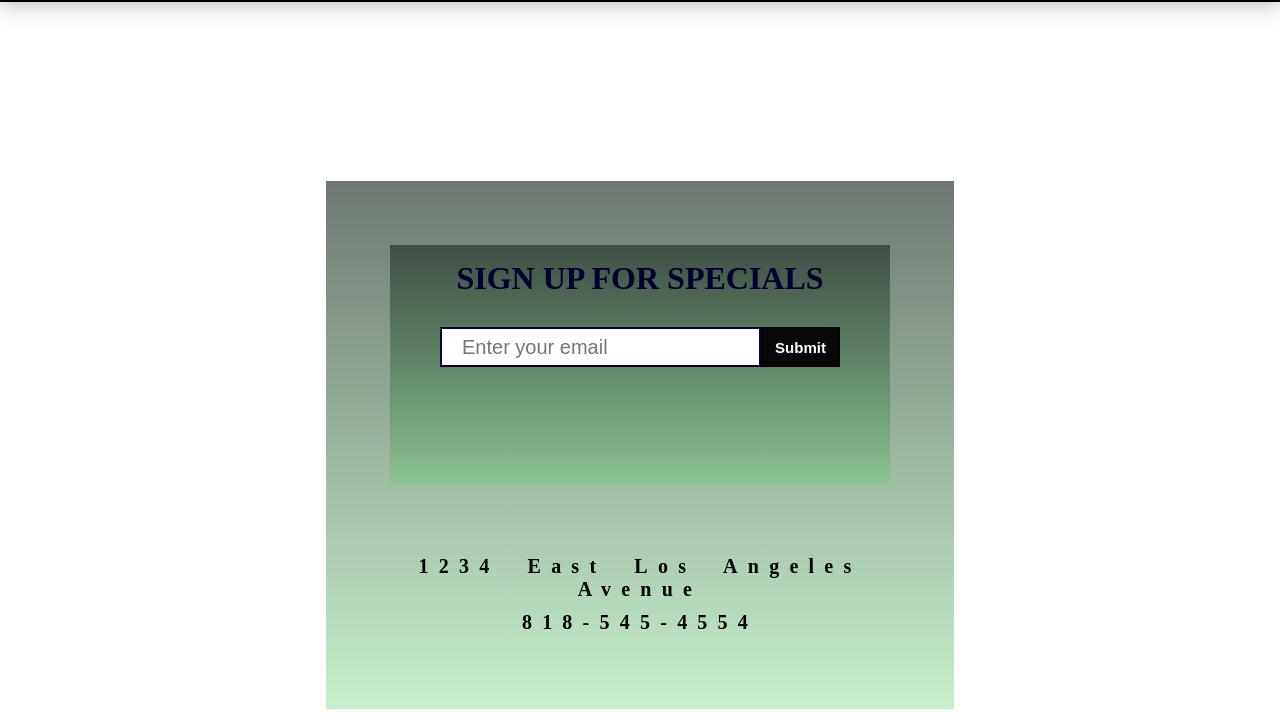
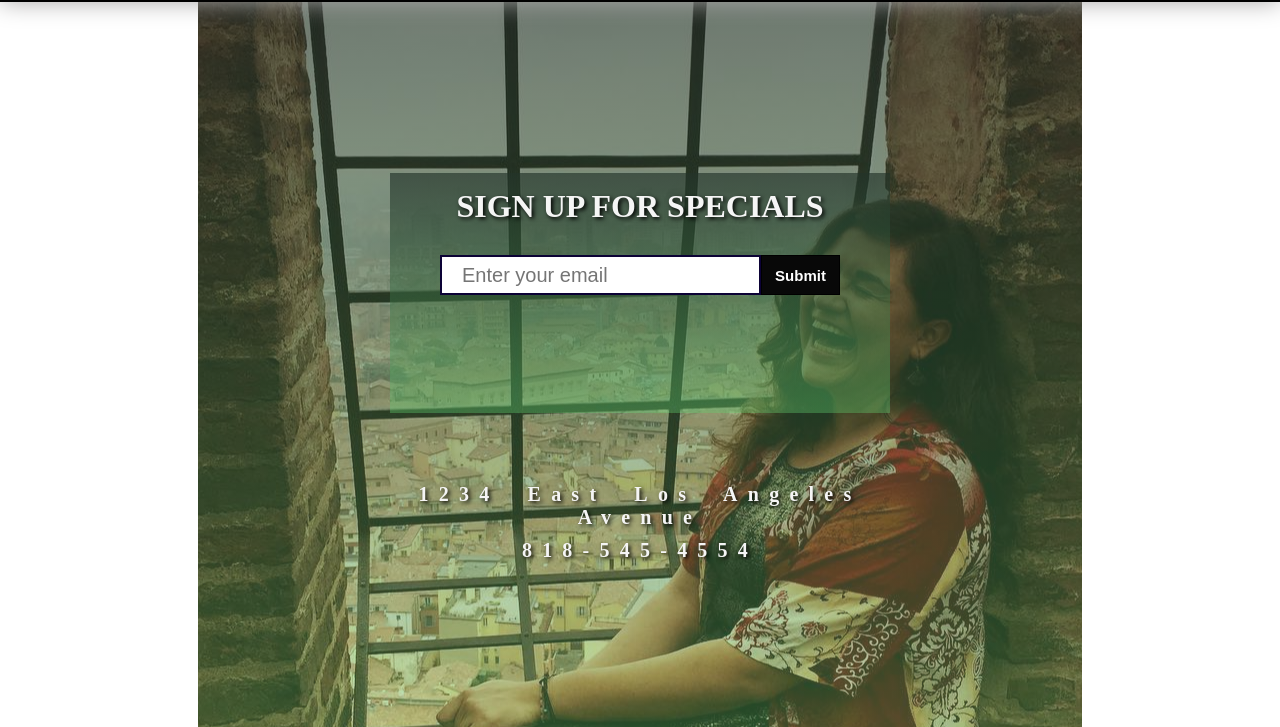
Before and after one commit to marioebros/restaurant-page, a website built with webpack: page dist/index.html in a window 1280 px wide. Both pictures are taken after a click on the link "Contact Us". Shown: the part 73-800 px from the top of the page. Built offline with nearby package versions, Linux system fonts and the light colour scheme; files whose address does not match are found by name; a web font is replaced by a local one.

Commit message:
updated contact page with new background img

```diff
--- a/src/style.css
+++ b/src/style.css
@@ -47,7 +47,7 @@ nav{
   height: 100vh;
   height: calc(100vh - 50px);
   background: linear-gradient(rgba(35,51,41, 0.658), rgba(99,212,113, 0.356)), url(assets/kayleigh-harrington-yhn4okt6ci0-unsplash.jpeg) center no-repeat;
-  background-size: auto;
+  background-size: contain;
   position: relative;
 }
 #home h1{
@@ -60,8 +60,6 @@ nav{
   line-height: 8vw;
   width: 70%;
   text-shadow: 2px 2px 4px #000000;
-  /* -webkit-text-stroke-width: .05px;
-  -webkit-text-stroke-color: #080808; */
 }
 #home i{
   margin-left: 3vw;
@@ -139,19 +137,20 @@ footer a:hover{
 #contact-div{
   width: 500px;
   height: 50vh;
-  padding: 5%;
-  background: linear-gradient(rgba(35,51,41, 0.658), rgba(99,212,113, 0.356)), center no-repeat;
+  padding: 15%;
+  background: linear-gradient(rgba(35,51,41, 0.658), rgba(99,212,113, 0.356)), url(assets/14704985_1748000432131857_8641446346689085440_n.jpeg) center no-repeat;
   background-size: auto;
-  margin: 25vh auto;
+  margin: 0 auto;
 }
 #contact-div form{
   width: 100%;
   height: 60%;
-  background: linear-gradient(rgba(35,51,41, 0.658), rgba(99,212,113, 0.356)), center no-repeat;
+  /* background: linear-gradient(rgba(35,51,41, 0.658), rgba(99,212,113, 0.356)), center no-repeat; */
   background-size: auto;
 }
 #contact-div h1{
-  color: rgb(1, 1, 49);
+  color: whitesmoke;
+  text-shadow: 2px 2px 4px #000000;
   margin-bottom: 30px;
   padding-top: 15px;
   font-family: 'Alice', serif;
@@ -184,6 +183,8 @@ form input[type="submit"]{
 }
 #contact-div p{
   font-family: 'Alice', serif;
+  color: whitesmoke;
+  text-shadow: 2px 2px 4px #000000;
   font-size: 20px;
   text-align: center;
   font-weight: bold;
```
Also changed, not shown: dist/bundle.js, src/assets/14704985_1748000432131857_8641446346689085440_n.jpeg (added).
